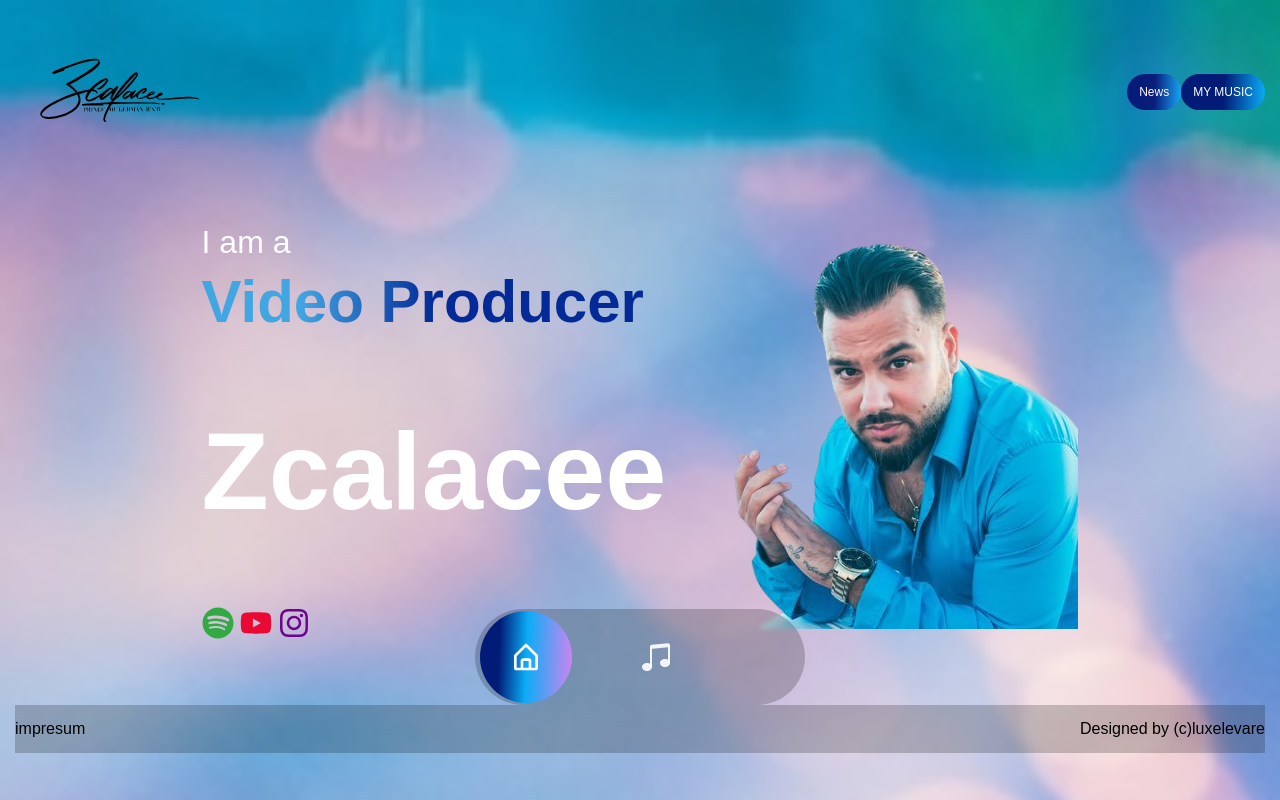
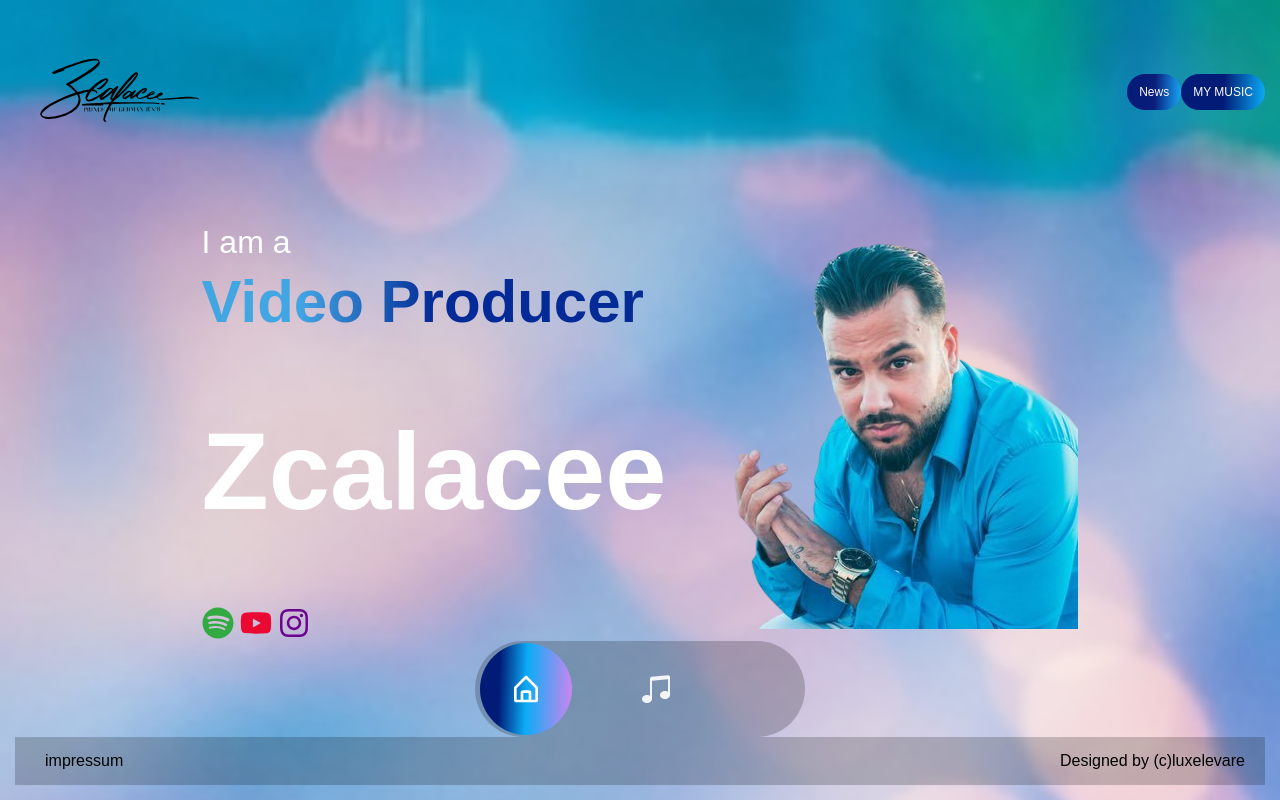
Before and after one commit to Giancarlo49/zcalacee_page, a React (Vite) app: page / in a window 1280 px wide. Shown: the top 800 px of the page. Built offline with nearby package versions, Linux system fonts and the light colour scheme; some icons are missing.

Commit message:
footer justiert

```diff
--- a/src/components/BannerStyles.css
+++ b/src/components/BannerStyles.css
@@ -17,8 +17,8 @@
   display: flex; /* Flexibles Layout verwenden */
   flex-direction: column; /* Anordnung der Kinder in Spaltenrichtung */
   gap: 2px; /* Abstand zwischen den Kindern in vertikaler Richtung */
-  margin-top: -55px;
-  margin-bottom: 55px;
+  margin-top: -55px; /*Abstand nach Oben verringert*/
+  margin-bottom: 55px; /*Abstand nach unten wieder hergestellt*/
 }
 
 /* Stile für größere Bildschirme (lg) */
--- a/src/components/Nav.jsx
+++ b/src/components/Nav.jsx
@@ -45,8 +45,8 @@ const Nav = () => {
           </Link>
         </div>
         <div className="footer">
-          <div>impresum</div>
-          <div>Designed by (c)luxelevare</div>
+          <div className="impressum">impressum</div>
+          <div className="luxelevare">Designed by (c)luxelevare</div>
         </div>
       </div>
     </nav>
--- a/src/components/NavStyles.css
+++ b/src/components/NavStyles.css
@@ -1,7 +1,7 @@
 /* NavStyles.css */
 .nav {
   position: fixed;
-  bottom: 2rem;
+  bottom: 0px;
   width: 100%;
   overflow: hidden;
   z-index: 50;
@@ -77,3 +77,11 @@
   align-items: center;
   background-color: rgba(0, 0, 0, 0.2);
 }
+
+.impressum {
+  padding-left: 30px;
+}
+
+.luxelevare {
+  padding-right: 20px;
+}
```
